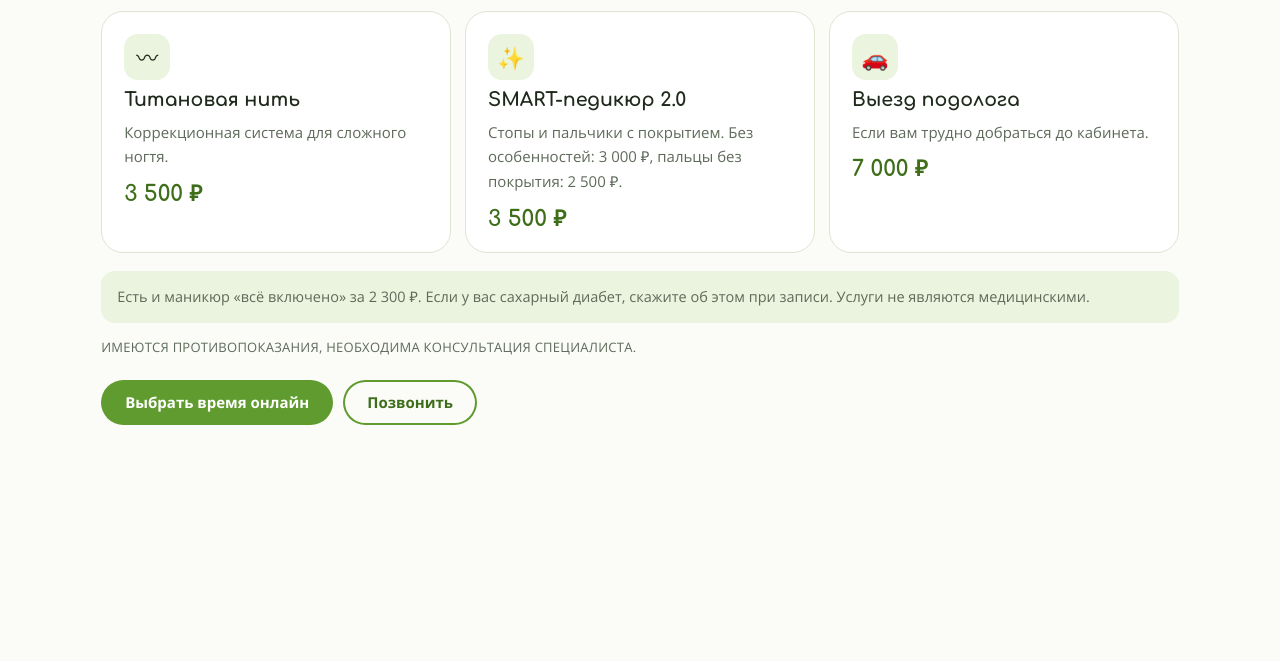
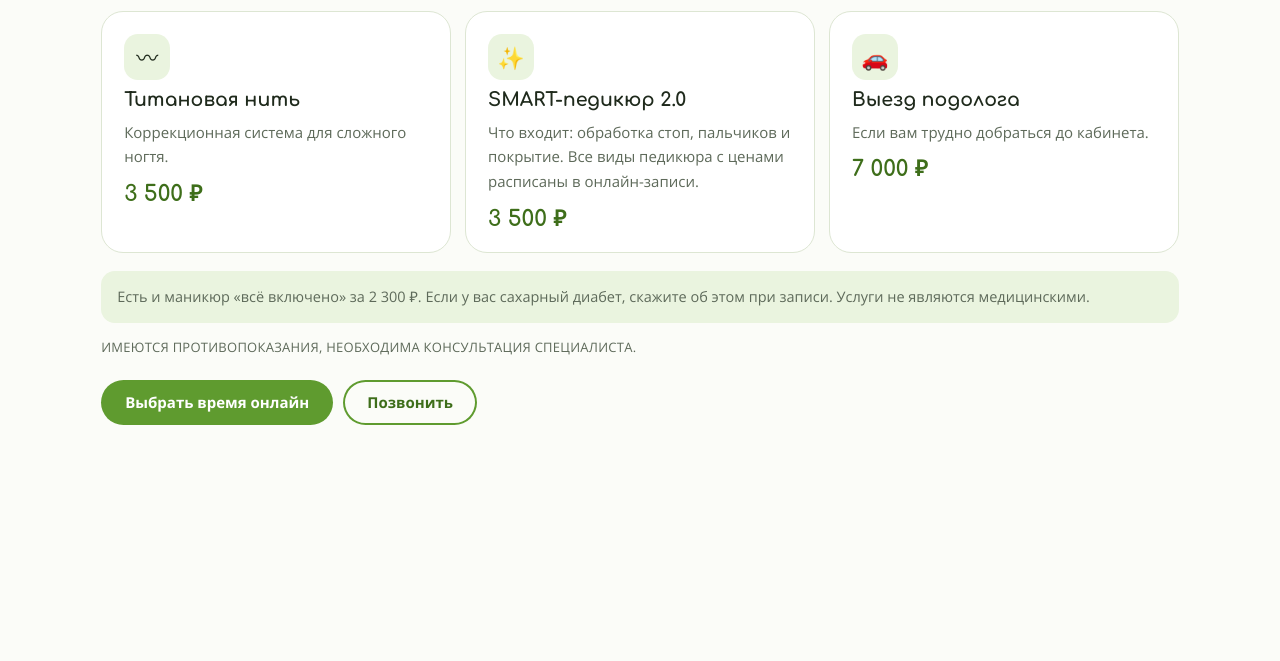
Before and after one commit to snayker116-ops/snayker116-ops.github.io, a plain HTML site: page obidina.html in a window 1280 px wide. Shown: the part 1481-2142 px from the top of the page. Drawn offline with Linux system fonts and the light colour scheme.

Commit message:
Olga site: shorter SMART pedicure description, as Olga asked
Co-Authored-By: Claude Opus 5.5 <noreply@anthropic.com>

```diff
--- a/obidina.html
+++ b/obidina.html
@@ -395,7 +395,7 @@ footer p { margin: 0 0 6px; } footer .own { font-size: 12.5px; }
     <div class="pb" data-in><span class="ic">🔎</span><b data-e="p2.t" data-label="Услуга 2">Консультация подолога</b><p data-e="p2.d" data-label="Услуга 2: описание">Стержневая мозоль, натоптыши, сложные ногти: посмотрю стопу и дам рекомендации по уходу.</p><span class="pr" data-e="p2.p" data-label="Услуга 2: цена">1 000 ₽</span></div>
     <div class="pb" data-in><span class="ic">🦶</span><b data-e="p3.t" data-label="Услуга 3">Педикюр с особенностями</b><p data-e="p3.d" data-label="Услуга 3: описание">Для проблемных стоп: трещины, утолщённые ногти, огрубевшая кожа.</p><span class="pr" data-e="p3.p" data-label="Услуга 3: цена">4 000 ₽</span></div>
     <div class="pb" data-in><span class="ic">〰</span><b data-e="p4.t" data-label="Услуга 4">Титановая нить</b><p data-e="p4.d" data-label="Услуга 4: описание">Коррекционная система для сложного ногтя.</p><span class="pr" data-e="p4.p" data-label="Услуга 4: цена">3 500 ₽</span></div>
-    <div class="pb" data-in><span class="ic">✨</span><b data-e="p5.t" data-label="Услуга 5">SMART-педикюр 2.0</b><p data-e="p5.d" data-label="Услуга 5: описание">Стопы и пальчики с покрытием. Без особенностей: 3 000 ₽, пальцы без покрытия: 2 500 ₽.</p><span class="pr" data-e="p5.p" data-label="Услуга 5: цена">3 500 ₽</span></div>
+    <div class="pb" data-in><span class="ic">✨</span><b data-e="p5.t" data-label="Услуга 5">SMART-педикюр 2.0</b><p data-e="p5.d" data-label="Услуга 5: описание">Что входит: обработка стоп, пальчиков и покрытие. Все виды педикюра с ценами расписаны в онлайн-записи.</p><span class="pr" data-e="p5.p" data-label="Услуга 5: цена">3 500 ₽</span></div>
     <div class="pb" data-in><span class="ic">🚗</span><b data-e="p6.t" data-label="Услуга 6">Выезд подолога</b><p data-e="p6.d" data-label="Услуга 6: описание">Если вам трудно добраться до кабинета.</p><span class="pr" data-e="p6.p" data-label="Услуга 6: цена">7 000 ₽</span></div>
   </div>
   <div class="note" data-in data-e="prices.note" data-label="Примечание к ценам">Есть и маникюр «всё включено» за 2 300 ₽. Если у вас сахарный диабет, скажите об этом при записи. Услуги не являются медицинскими.</div>
```
